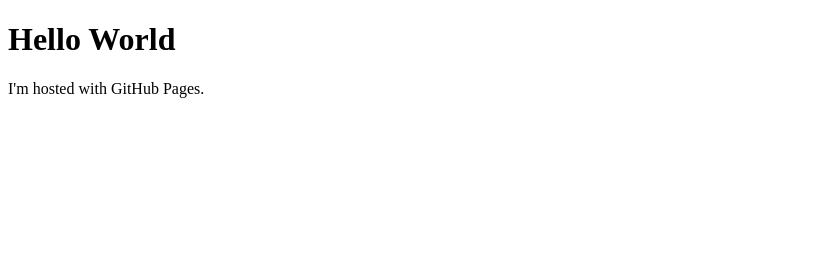
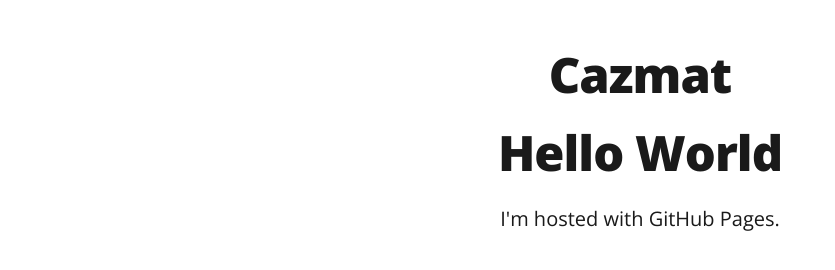
Before and after one commit to cazmat/cazmat.github.io, a plain HTML site: page index.html in a window 1280 px wide. Shown: the whole page, without its empty margins (0-835 px from the left). Drawn offline with Linux system fonts and the light colour scheme.

Commit message:
HTML Setup

```diff
--- a/index.html
+++ b/index.html
@@ -1,7 +1,28 @@
 <!DOCTYPE html>
-<html>
-<body>
+<html class='theme-auto' lang='en'>
+  <head>
+    <meta charset='utf-8'>
+    <meta name='viewport' content='width=device-width,initial-scale=1'>
+    <title>Cazmat</title>
+    <!-- <link rel='icon' type='image/x-icon' href='/images/avatar.png'> -->
+    <!-- <meta name='description' content='Replace this with your own. This appears in search results and when sharing.'> -->
+    <!-- <meta name='keywords' content='your name, industry, and specialities'> -->
+    <meta rel='canonical' href='https://cazmat.github.io'>
+    <meta name='author' content='Cazmat'>
+    <link rel='stylesheet' href='css/reset.css'>
+    <link rel='stylesheet' href='css/style.css'>
+    <link rel='stylesheet' href='css/brands.css'>
+  </head>
+  <body>
+    <div class='container'>
+      <div class='column'>
+        <h1>
+          <div>Cazmat</div>
+        </h1>
 <h1>Hello World</h1>
 <p>I'm hosted with GitHub Pages.</p>
-</body>
+
+      </div>
+    </div>
+  </body>
 </html>
```
